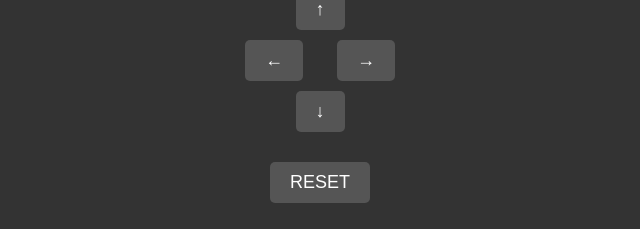
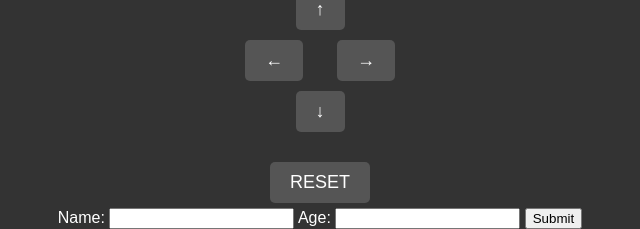
Before and after one commit to Polumm/cs824zs524-sse-app, a Flask app: page / in a window 1280 px wide. Shown: the part 610-839 px from the top of the page, without its empty margins (320-960 px from the left). Before the commit the page ends 813 px from the top, so only its background shows below. Run offline with Flask 3, Linux system fonts and the light colour scheme.

Commit message:
Added a form to submit name and age.

```diff
--- a/app.py
+++ b/app.py
@@ -80,5 +80,12 @@ def reset_game():
     return jsonify(game_state)
 
 
+@app.route("/submit", methods=["POST"])
+def submit():
+    input_name = request.form.get("name")
+    input_age = request.form.get("age")
+    return render_template("hello.html", name=input_name, age=input_age)
+
+
 if __name__ == "__main__":
     app.run(debug=True, port=5005)
--- a/templates/index.html
+++ b/templates/index.html
@@ -99,5 +99,13 @@
     </div>
 
     <script src="{{ url_for('static', filename='app.js') }}"></script>
+
+    <form action="/submit" method="post">
+      <label for="namefield">Name:</label>
+      <input type="text" id="namefield" name="name" />
+      <label for="agefield">Age:</label>
+      <input type="number" id="agefield" name="age" />
+      <input type="submit" value="Submit" />
+    </form>
   </body>
 </html>
```
Also changed, not shown: templates/hello.html (added, +10 -0 lines).
